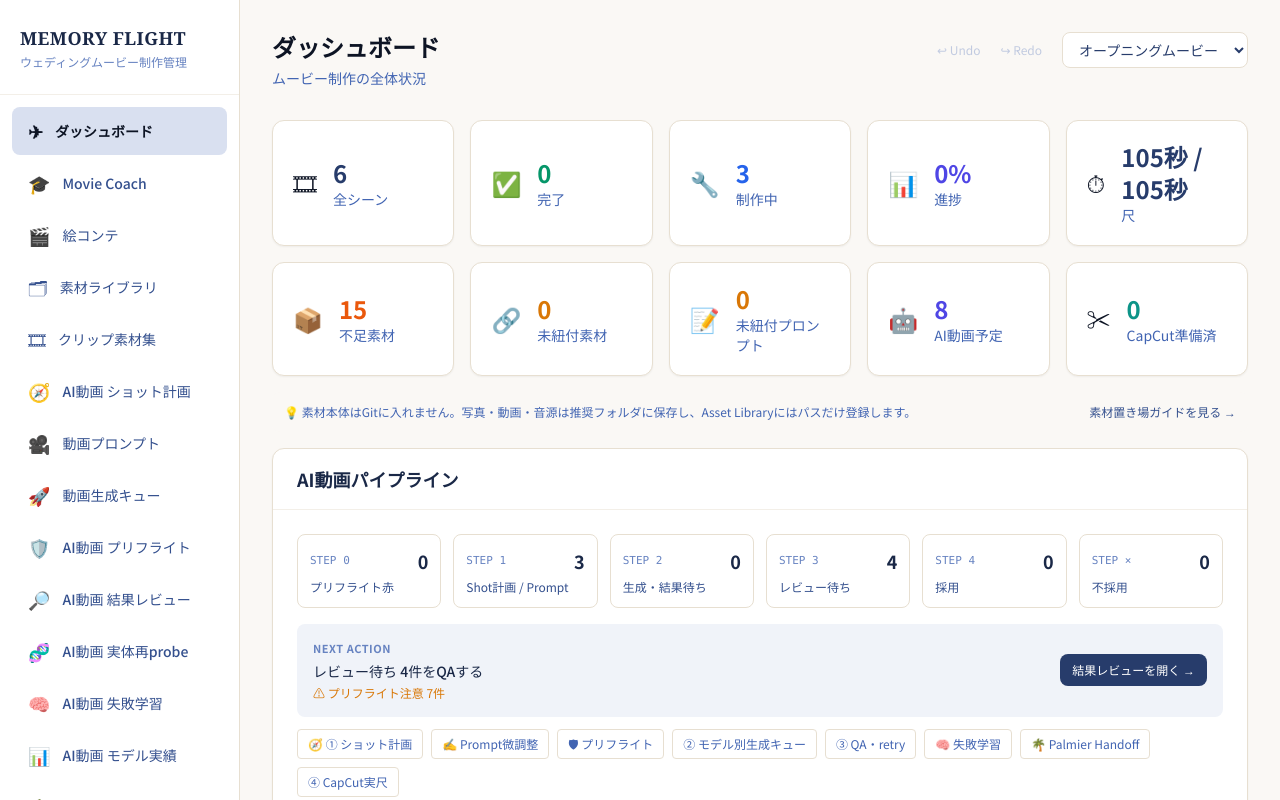
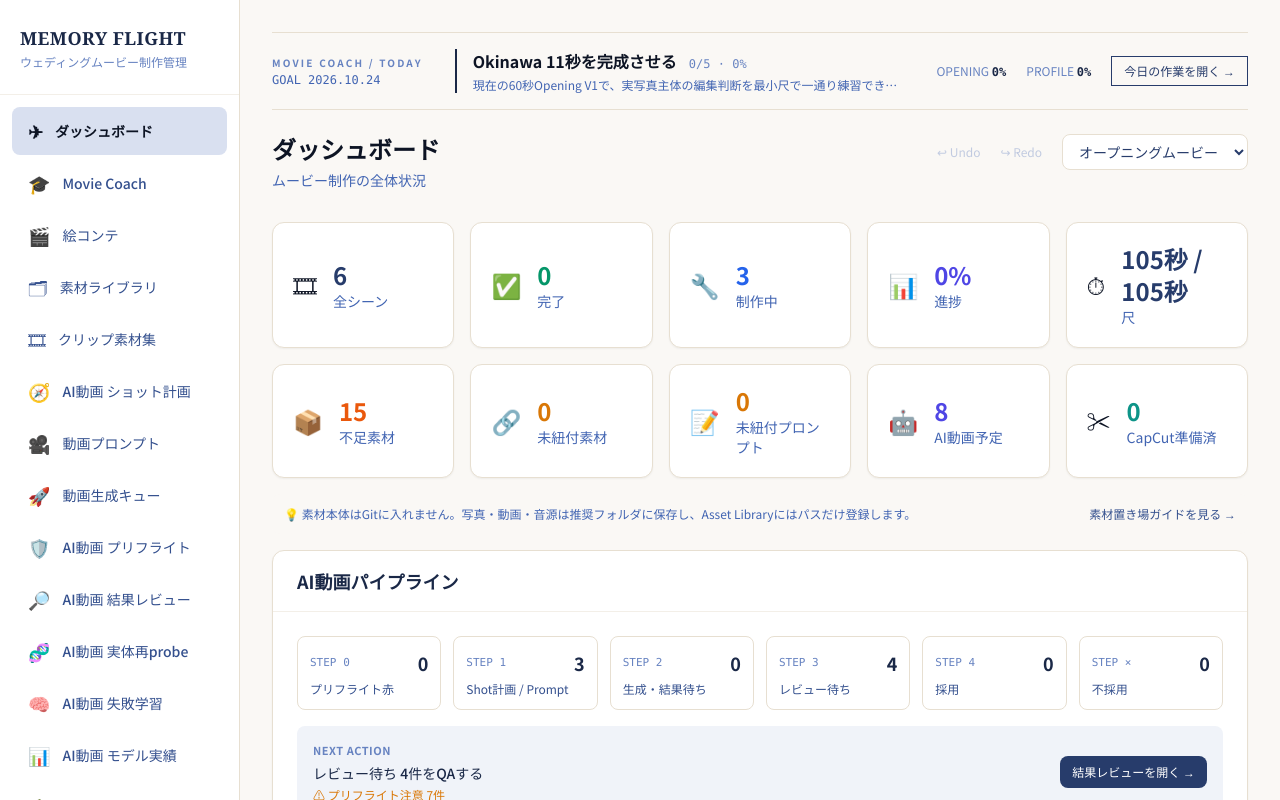
Before and after one commit to m-shogo/wedding-project, a React (Vite) app in the folder movie-dashboard/: page / in a window 1280 px wide. Shown: the top 800 px of the page. Built offline with nearby package versions, Linux system fonts and the light colour scheme.

Commit message:
feat(movie-coach): show today strip on dashboard

```diff
--- a/movie-dashboard/src/components/Layout.tsx
+++ b/movie-dashboard/src/components/Layout.tsx
@@ -1,7 +1,8 @@
 import { useCallback, useEffect, useState } from "react";
-import { Outlet } from "react-router-dom";
+import { Outlet, useLocation } from "react-router-dom";
 import { Sidebar } from "./Sidebar";
 import { SearchPalette } from "./SearchPalette";
+import { MovieCoachNowBar } from "./MovieCoachNowBar";
 import { useProduction } from "../store/productionStore";
 import { useToast } from "../store/toastStore";
 import { saveToLocal } from "../lib/exporters";
@@ -11,6 +12,7 @@ export function Layout() {
   const [showShortcuts, setShowShortcuts] = useState(false);
   const { undo, redo, getAllData } = useProduction();
   const { addToast } = useToast();
+  const location = useLocation();
 
   const handleSaveLocal = useCallback(async () => {
     try {
@@ -50,6 +52,7 @@ export function Layout() {
     <div className="flex min-h-screen">
       <Sidebar />
       <main className="flex-1 p-8 overflow-auto dark:bg-navy-900">
+        {location.pathname === "/" && <MovieCoachNowBar />}
         <Outlet />
       </main>
       <SearchPalette open={showSearch} onClose={() => setShowSearch(false)} />
```
